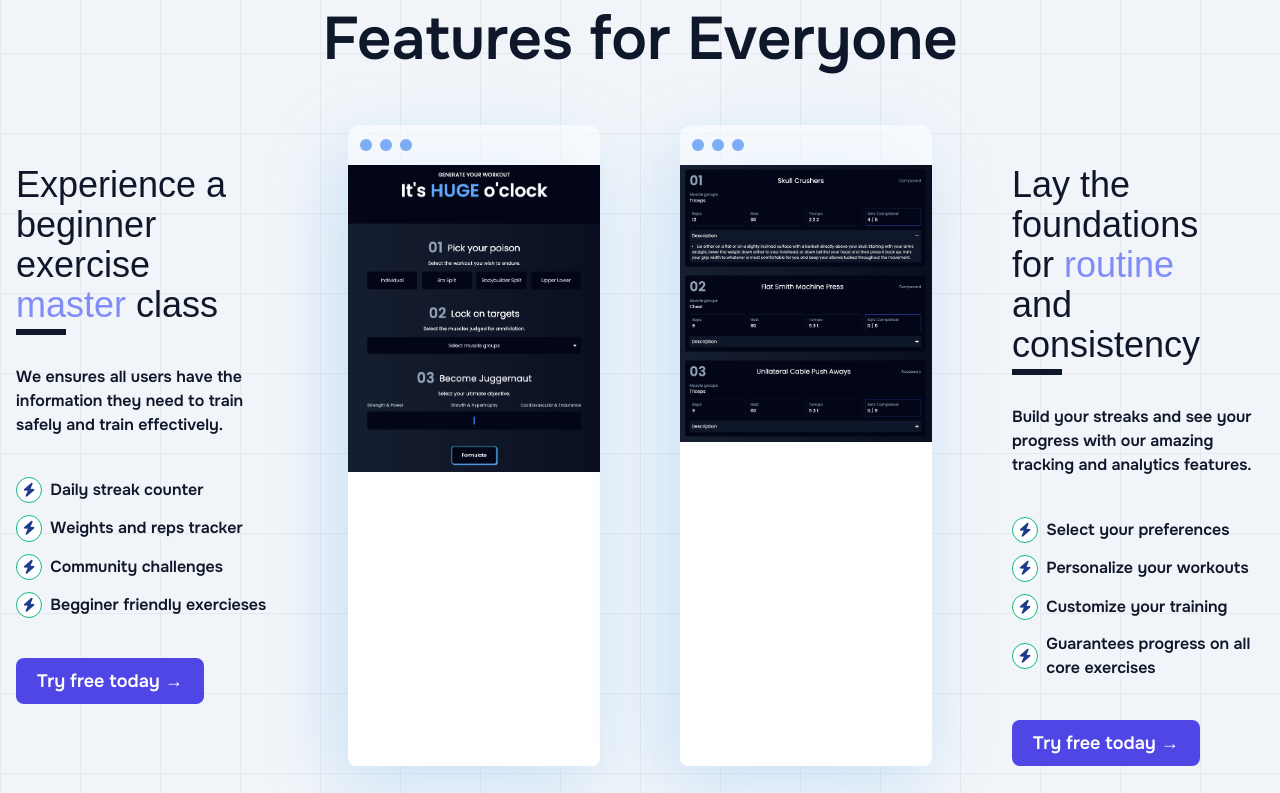
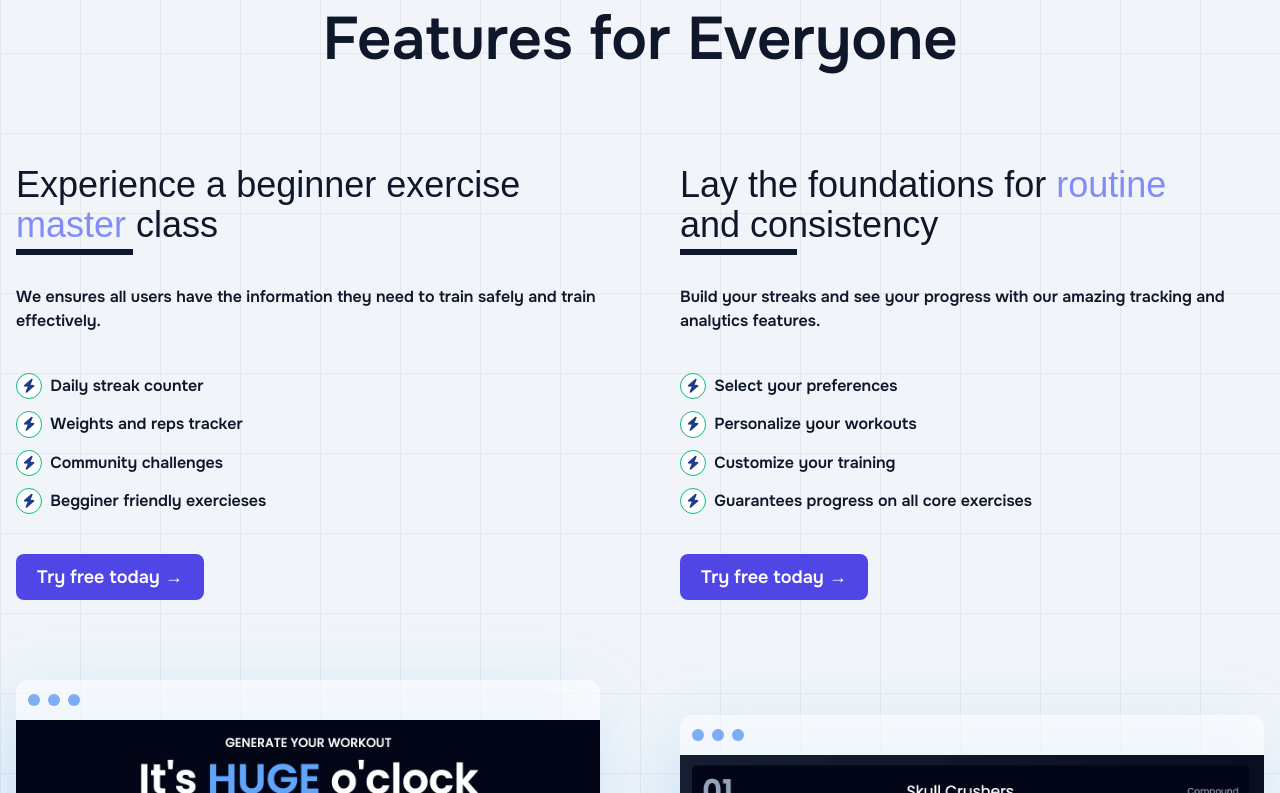
Before and after one commit to dipanshurdev/gymmers, a SvelteKit app: page / in a window 1280 px wide. Shown: the part 827-1620 px from the top of the page. Built offline with nearby package versions, Linux system fonts and the light colour scheme; a web font is replaced by a local one.

Commit message:
UI: dynamic styles to productCard

```diff
--- a/src/components/ProductCard.svelte
+++ b/src/components/ProductCard.svelte
@@ -1,15 +1,15 @@
 <script>
-  //   export let index;
   export let feat;
   export let index;
 </script>
 
 <div
-  class="grid grid-cols-1 md:grid-cols-2 gap-14 md:gap-14 lg:gap-20 relative text-base"
+  class={"grid grid-cols-1 gap-14 md:gap-20 lg:gap-20 relative text-base" +
+    (index === 2 ? "grid-cols- gap-20 w-[97vw]" : " ")}
 >
   <div
-    class={"flex flex-col gap-8 md:gap-10 pt-8 sm:pt-10 " +
-      (index % 2 === 1 ? " md:order-2" : " ")}
+    class="{'flex flex-col gap-8 md:gap-10 pt-8 sm:pt-10 ' +
+      (index % 2 === 1 ? ' md:order-2' : ' ')}+"
   >
     <h4
       class="text-2xl sm:text-3xl md:text-4xl max-w-[1000px] w-full font-medium relative pr-10 after:absolute after:top-full after:left-0 after:w-1/5 after:h-1.5 after:mt-1 after:bg-slate-900"
```
